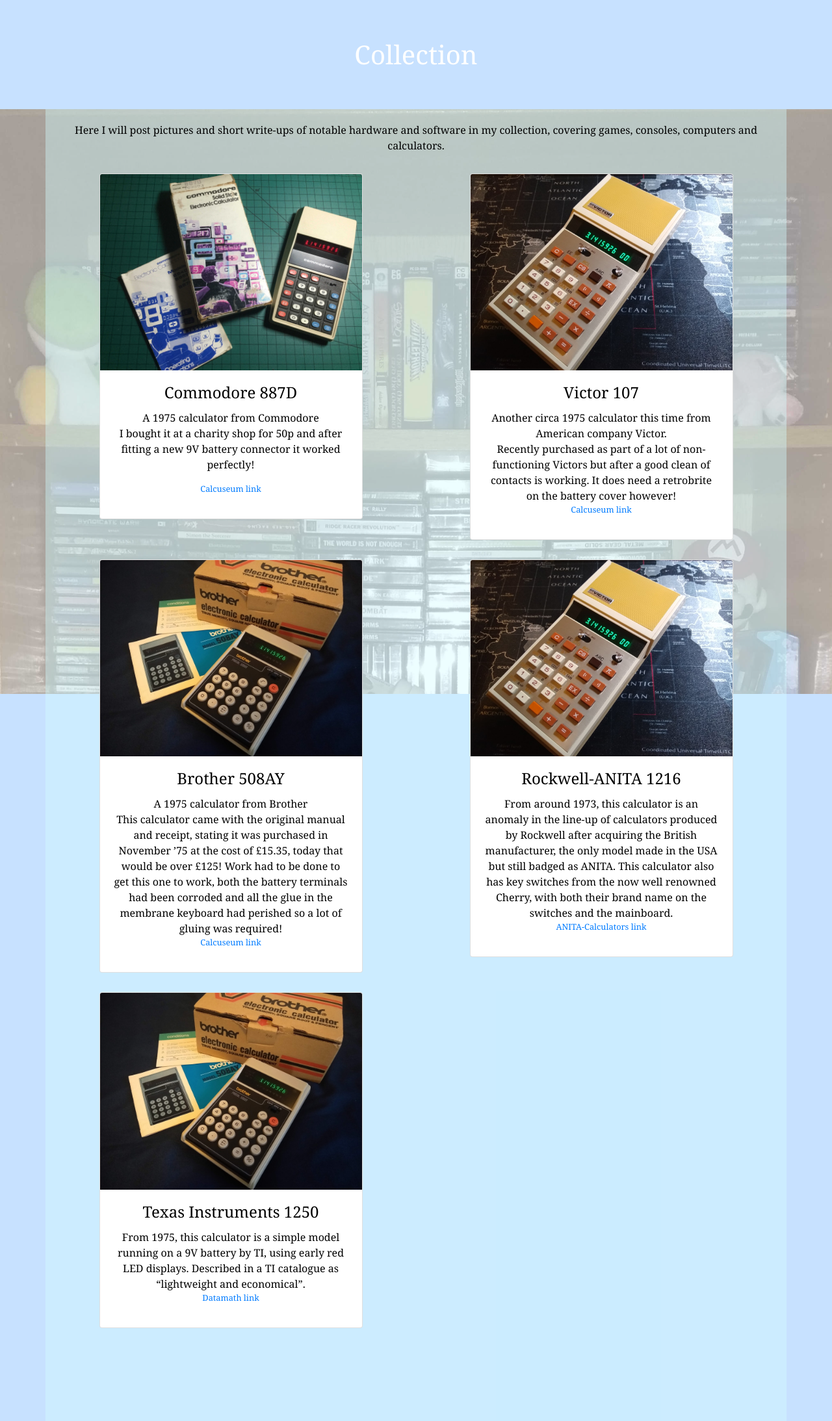
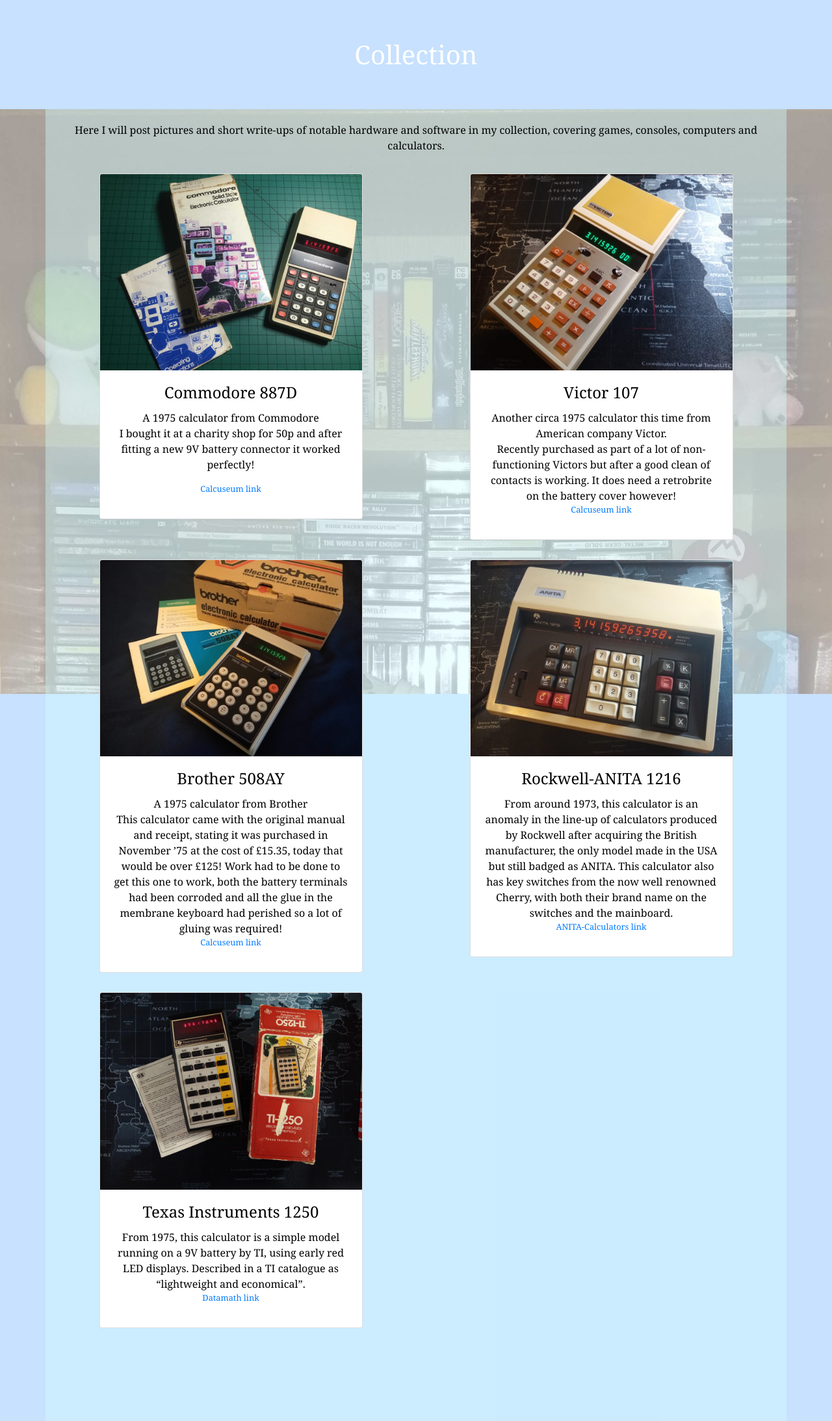
Before and after one commit to Mawsonator/mawsonator.github.io, a Jekyll site: the page collection.html, which Jekyll copies as it is, in a window 1280 px wide. Shown: the whole page at 65% size. Built offline with Jekyll 4.4.1, drawn with Linux system fonts in a browser that asks for light colours.

Commit message:
Remove indicators and update image titles

```diff
--- a/collection.html
+++ b/collection.html
@@ -25,7 +25,7 @@
 	<div class = "row">
 		<div class="col-md-6 col-sm-12">
 			<div id="projCard" class="card myCard mx-auto visible">
-				<img class="card-img-top img-fluid" src="Commodore_887D.jpg" alt="Card image cap">
+				<img class="card-img-top img-fluid" src="Commodore_887D_w500.jpg" alt="Card image cap">
 				<div class="card-body">
 					<h4 class="card-title">Commodore 887D</h4>
 					<p class="card-text">A 1975 calculator from Commodore<br>I bought it at a charity shop for 50p and after
@@ -36,7 +36,7 @@
 		</div>
 		<div class="col-md-6 col-sm-12">
 			<div id="projCard" class="card myCard mx-auto visible">
-				<img class="card-img-top img-fluid" src="Victor_107.jpg" alt="Card image cap">
+				<img class="card-img-top img-fluid" src="Victor_107_w500.jpg" alt="Card image cap">
 				<div class="card-body">
 					<h4 class="card-title">Victor 107</h4>
 					<p class="card-text">Another circa 1975 calculator this time from American company Victor.<br>Recently purchased as part of a lot of
@@ -61,7 +61,7 @@
 		</div>
 		<div class="col-md-6 col-sm-12">
 			<div id="projCard" class="card myCard mx-auto visible">
-				<img class="card-img-top img-fluid" src="Victor_107.jpg" alt="Card image cap">
+				<img class="card-img-top img-fluid" src="Anita_1216_w500.jpg" alt="Card image cap">
 				<div class="card-body">
 					<h4 class="card-title">Rockwell-ANITA 1216</h4>
 					<p class="card-text">From around 1973, this calculator is an anomaly in the line-up of calculators produced by Rockwell after acquiring the
@@ -75,7 +75,7 @@
 	<div class = "row">
 		<div class="col-md-6 col-sm-12">
 			<div id="projCard" class="card myCard mx-auto visible">
-				<img class="card-img-top img-fluid" src="Brother_508ay_w500.jpg" alt="Card image cap">
+				<img class="card-img-top img-fluid" src="TI_1250_w500.jpg" alt="Card image cap">
 				<div class="card-body">
 					<h4 class="card-title">Texas Instruments 1250</h4>
 					<p class="card-text">From 1975, this calculator is a simple model running on a 9V battery by TI, using early red LED displays. Described in a TI catalogue as “lightweight and economical”.</p>
--- a/index.html
+++ b/index.html
@@ -143,7 +143,7 @@
 		//triggerHook: "onCenter"//offset: 150 //Offset 150 px from top
 	})
 	.setTween(about_tween) // trigger a TweenMax.to tween
-	.addIndicators({name: "1 (duration: 0)"}) // add indicators (requires plugin)
+	//.addIndicators({name: "1 (duration: 0)"}) // add indicators (requires plugin)
 	.addTo(scrollMagicController);
 
 	/* Projects */
```
Also changed, not shown: Anita_1216_w500.jpg (renamed from Anita_1218_w500.jpg), TI_1250_w500.jpg (added).
